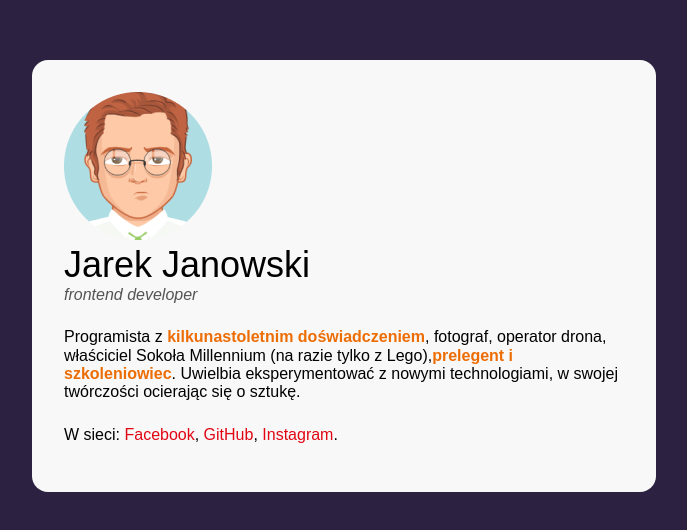
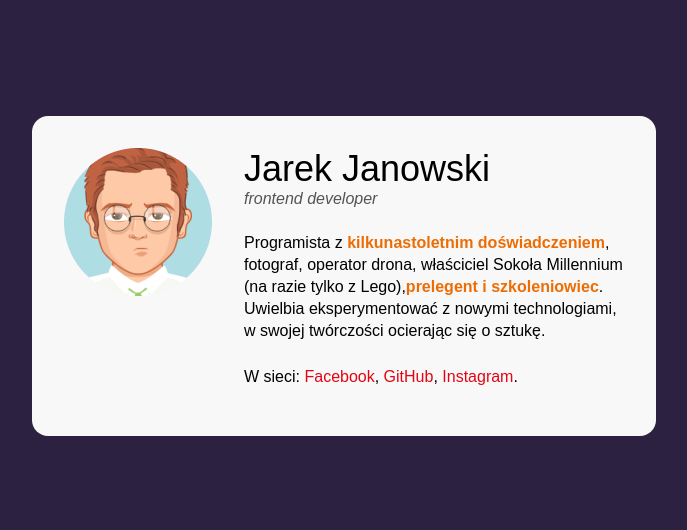
Before and after one commit to jarek-janowski/business-card, a plain HTML site: page index.html in a window 1280 px wide. Shown: the part 124-654 px from the top of the page, without its empty margins (296-983 px from the left). Drawn offline with Linux system fonts and the light colour scheme.

Commit message:
added flex to style card

```diff
--- a/index.html
+++ b/index.html
@@ -13,13 +13,15 @@
     <main class="main">
         <article class="business-card">
             <img class="business-card__picture" src="avatar.png" alt="zdjęcie frontend developer">
+            <div class="wrapper">
                 <h1 class="business-card__fullname">Jarek Janowski</h1>
                 <p class="business-card__workplace">frontend developer</p>
                 <p class="business-card__description"> Programista z
                     <strong class="special">kilkunastoletnim doświadczeniem</strong>, fotograf,
                     operator
                     drona, właściciel Sokoła Millennium (na
-                razie tylko z Lego),<strong class="special">prelegent i szkoleniowiec</strong>. Uwielbia eksperymentować
+                    razie tylko z Lego),<strong class="special">prelegent i szkoleniowiec</strong>. Uwielbia
+                    eksperymentować
                     z
                     nowymi
                     technologiami, w
@@ -28,6 +30,7 @@
                     <a class="business-card__link" href="#">GitHub</a>,
                     <a class="business-card__link" href="#">Instagram</a>.
                 </p>
+            </div>
         </article>
     </main>
 </body>
--- a/style.css
+++ b/style.css
@@ -22,6 +22,12 @@ body {
     max-width: 624px;
     padding: 32px;
     border-radius: 16px;
+    font-size: 16px;
+}
+
+.business-card {
+    display: flex;
+
 }
 
 .business-card__fullname {
@@ -30,8 +36,12 @@ body {
     margin: 0;
 }
 
+.business-card__picture {
+    align-self: flex-start;
+}
+
 .business-card__workplace {
-    font-size: 16px;
+
     color: #545454;
     font-style: italic;
     margin: 0;
@@ -39,6 +49,7 @@ body {
 
 .business-card__description {
     margin-top: 24px;
+    line-height: 22px;
 }
 
 .business-card__link {
@@ -50,3 +61,7 @@ body {
 .special {
     color: #ED6D05;
 }
+
+.wrapper {
+    margin-left: 32px;
+}
```
Lines whose indentation alone changed are shown as unchanged.
